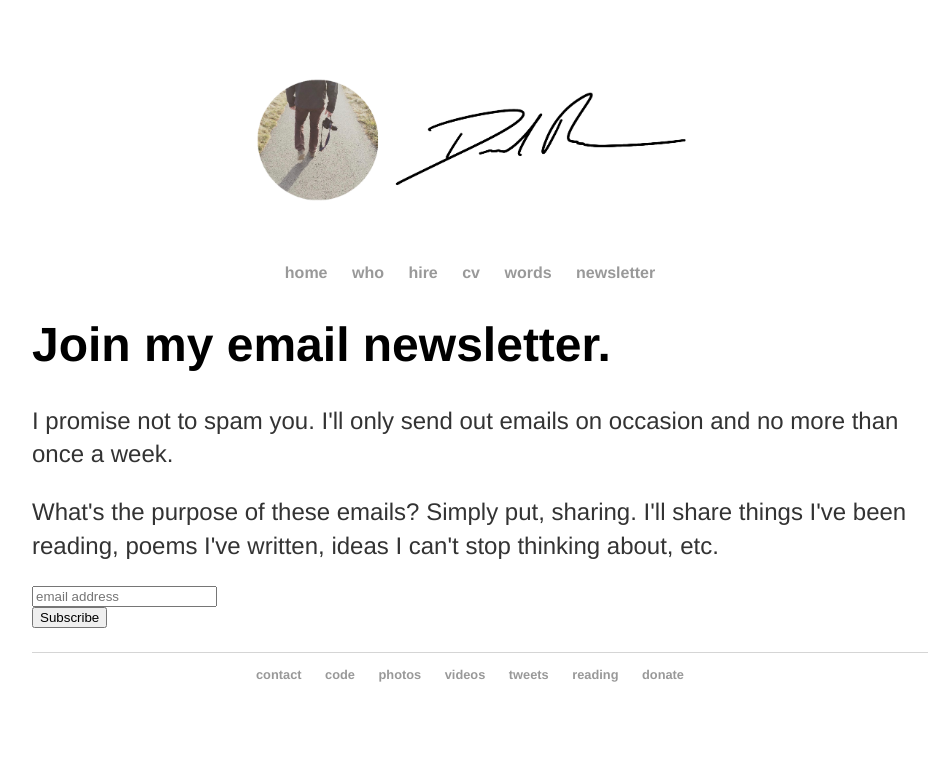
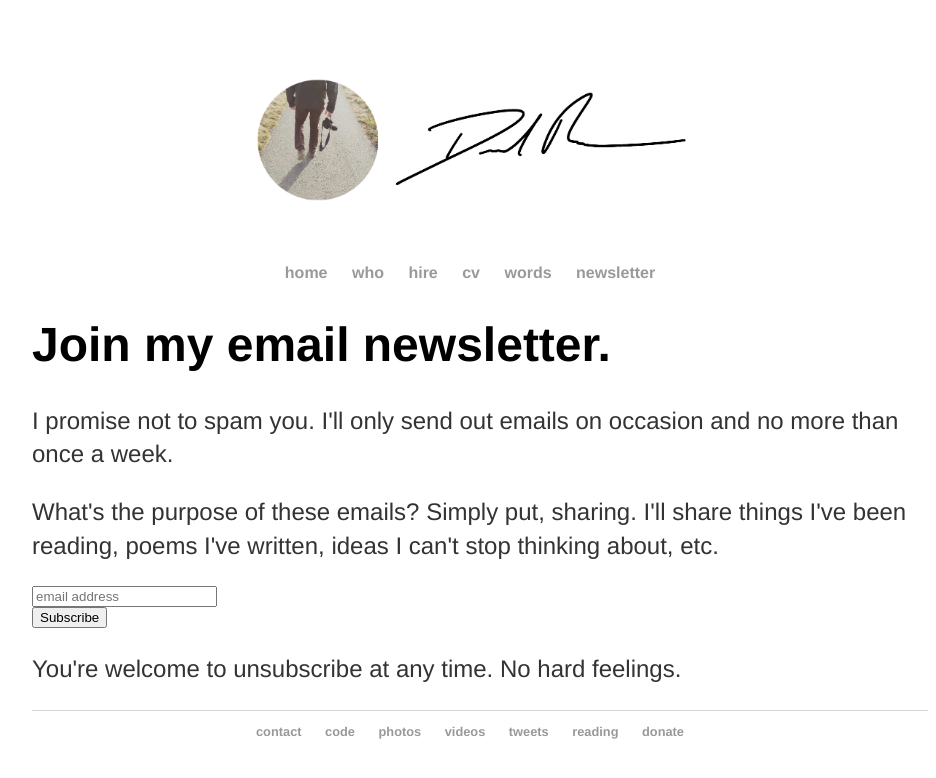
Before and after one commit to danielrusco/danielrusco.github.io, a Jekyll site: the page built from newsletter/index.html, in a window 1280 px wide. Shown: the top 778 px of the page, without its empty margins (160-1096 px from the left). Built offline with Jekyll 4.4.1, drawn with Linux system fonts in a browser that asks for light colours; comment, search, counter and statistics services are not loaded.

Commit message:
no hard feelings

```diff
--- a/newsletter/index.html
+++ b/newsletter/index.html
@@ -27,6 +27,6 @@ title: Newsletter
 </div>
 
 <!--End mc_embed_signup-->
-		<p>
+		<p>You're welcome to unsubscribe at any time. No hard feelings.
 		<p/>
 		</div>
```
